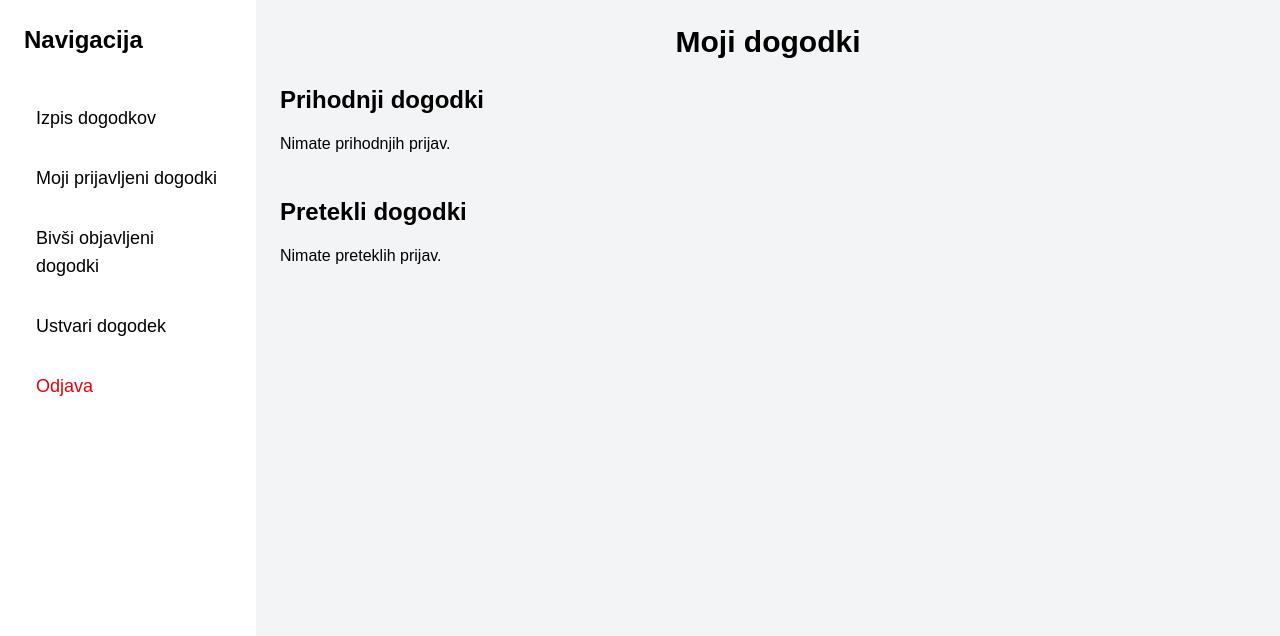
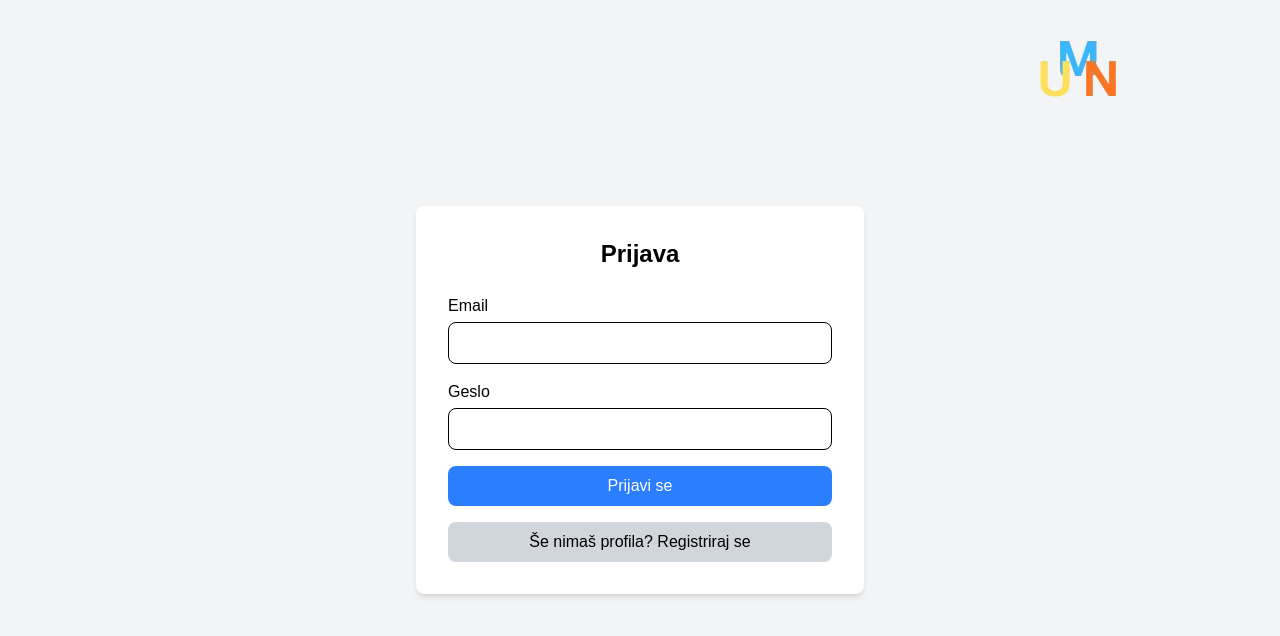
Before and after one commit to krajncjasa/meetupnow3, a Next.js app: page /prijava in a window 1280 px wide. Shown: the top 636 px of the page. Built offline with nearby package versions, Linux system fonts and the light colour scheme.

Commit message:
popravljena prijava

```diff
--- a/app/prijava/page.tsx
+++ b/app/prijava/page.tsx
@@ -1,78 +1,107 @@
 "use client";
-import { useState, useEffect } from "react";
-import SideNav from "../components/SideNav";
 
-export default function PrijavljeniDogodki() {
-  const [prijave, setPrijave] = useState<any[]>([]);
-  const [loading, setLoading] = useState(true);
+import { useState, ChangeEvent, FormEvent } from "react";
+import Image from "next/image";
+import { useRouter } from "next/navigation";
+import meetupnow from "./../../public/meetupnow.png";
 
-  useEffect(() => {
-    const loadPrijave = async () => {
-      const userId = localStorage.getItem("user_id");
-      if (!userId) {
-        setLoading(false);
+export default function Login() {
+  const router = useRouter();
+  const [formData, setFormData] = useState({ email: "", password: "" });
+  const [message, setMessage] = useState<string>("");
+
+  const handleChange = (e: ChangeEvent<HTMLInputElement>) => {
+    setFormData({ ...formData, [e.target.name]: e.target.value });
+  };
+
+  const handleSubmit = async (e: FormEvent<HTMLFormElement>) => {
+    e.preventDefault();
+    const { email, password } = formData;
+
+    if (!email || !password) {
+      setMessage("Prosimo, izpolnite vsa polja.");
       return;
     }
 
     try {
-        const res = await fetch(`/api/auth/prijavljeni_dogodki`, {
-          method: "POST", // zdaj POST, ker pošljemo user_id v body
+      const res = await fetch("/api/auth/prijava", {
+        method: "POST",
         headers: { "Content-Type": "application/json" },
-          body: JSON.stringify({ user_id: userId }),
+        body: JSON.stringify({ email, password }),
       });
+
       const data = await res.json();
-        setPrijave(data || []);
+
+      if (!res.ok) {
+        setMessage(data.error || "Napaka pri prijavi.");
+        return;
+      }
+
+      // ⭐ Shrani user_id za uporabo pri prijavi na dogodek
+      localStorage.setItem("user_id", data.user.id);
+
+      setMessage("Prijava uspešna!");
+      setFormData({ email: "", password: "" });
+
+      setTimeout(() => router.push("/dogodki"), 1500);
     } catch (err) {
       console.error(err);
-      } finally {
-        setLoading(false);
+      setMessage("Napaka pri povezavi z strežnikom.");
     }
   };
 
-    loadPrijave();
-  }, []);
+  return (
+    <div className="relative min-h-screen bg-gray-100 flex items-center justify-center">
+      <div className="absolute top-4 right-4 w-48 h-48 md:w-64 md:h-64">
+        <Image src={meetupnow} alt="Meetup Now" className="object-contain" />
+      </div>
 
-  if (loading) return <p className="text-center mt-10">Nalaganje...</p>;
+      <div className="w-full max-w-md p-8 bg-white rounded-lg shadow-md z-10">
+        <h2 className="text-2xl font-bold mb-6 text-center text-black">Prijava</h2>
 
-  const zdaj = new Date();
-  const prihodnji = prijave.filter((p) => new Date(p.dogodki.cas_dogodka) > zdaj);
-  const pretekli = prijave.filter((p) => new Date(p.dogodki.cas_dogodka) <= zdaj);
+        {message && (
+          <div className={`mb-4 p-2 text-center text-white rounded ${message === "Prijava uspešna!" ? "bg-green-500" : "bg-red-500"}`}>
+            {message}
+          </div>
+        )}
 
-  return (
-    <div className="flex">
-      <SideNav />
-      <div className="ml-0 md:ml-64 relative min-h-screen bg-gray-100 p-6 w-full text-black">
-        <h1 className="text-3xl font-bold mb-6 text-center">Moji dogodki</h1>
-
-        <div className="mb-10">
-          <h2 className="text-2xl font-semibold mb-4">Prihodnji dogodki</h2>
-          {prihodnji.length === 0 ? (
-            <p>Nimate prihodnjih prijav.</p>
-          ) : (
-            prihodnji.map((p) => (
-              <div key={p.dogodek_id} className="bg-white p-4 mb-4 rounded shadow">
-                <h3 className="text-xl font-bold">{p.dogodki.naslov}</h3>
-                <p>{new Date(p.dogodki.cas_dogodka).toLocaleString("sl-SI")}</p>
-                <p>{p.dogodki.kraj}</p>
-              </div>
-            ))
-          )}
+        <form onSubmit={handleSubmit} className="space-y-4">
+          <div>
+            <label className="block mb-1 font-medium text-black">Email</label>
+            <input
+              type="email"
+              name="email"
+              value={formData.email}
+              onChange={handleChange}
+              className="w-full px-3 py-2 border border-black rounded-lg text-black focus:outline-none focus:ring-2 focus:ring-black"
+            />
           </div>
 
           <div>
-          <h2 className="text-2xl font-semibold mb-4">Pretekli dogodki</h2>
-          {pretekli.length === 0 ? (
-            <p>Nimate preteklih prijav.</p>
-          ) : (
-            pretekli.map((p) => (
-              <div key={p.dogodek_id} className="bg-white p-4 mb-4 rounded shadow">
-                <h3 className="text-xl font-bold">{p.dogodki.naslov}</h3>
-                <p>{new Date(p.dogodki.cas_dogodka).toLocaleString("sl-SI")}</p>
-                <p>{p.dogodki.kraj}</p>
+            <label className="block mb-1 font-medium text-black">Geslo</label>
+            <input
+              type="password"
+              name="password"
+              value={formData.password}
+              onChange={handleChange}
+              className="w-full px-3 py-2 border border-black rounded-lg text-black focus:outline-none focus:ring-2 focus:ring-black"
+            />
           </div>
-            ))
-          )}
-        </div>
+
+          <button
+            type="submit"
+            className="w-full py-2 px-4 bg-blue-500 text-white rounded-lg hover:bg-blue-600 transition-colors"
+          >
+            Prijavi se
+          </button>
+        </form>
+
+        <button
+          onClick={() => router.push("/registracija")}
+          className="w-full mt-4 py-2 px-4 bg-gray-300 text-black rounded-lg hover:bg-gray-400 transition-colors"
+        >
+          Še nimaš profila? Registriraj se
+        </button>
       </div>
     </div>
   );
```
Also changed, not shown: app/api/auth/ustvari_dogodek/route.ts (line endings or trailing spaces), app/ustvari_dogodek/page.tsx (line endings or trailing spaces). Lines whose indentation alone changed are shown as unchanged.
